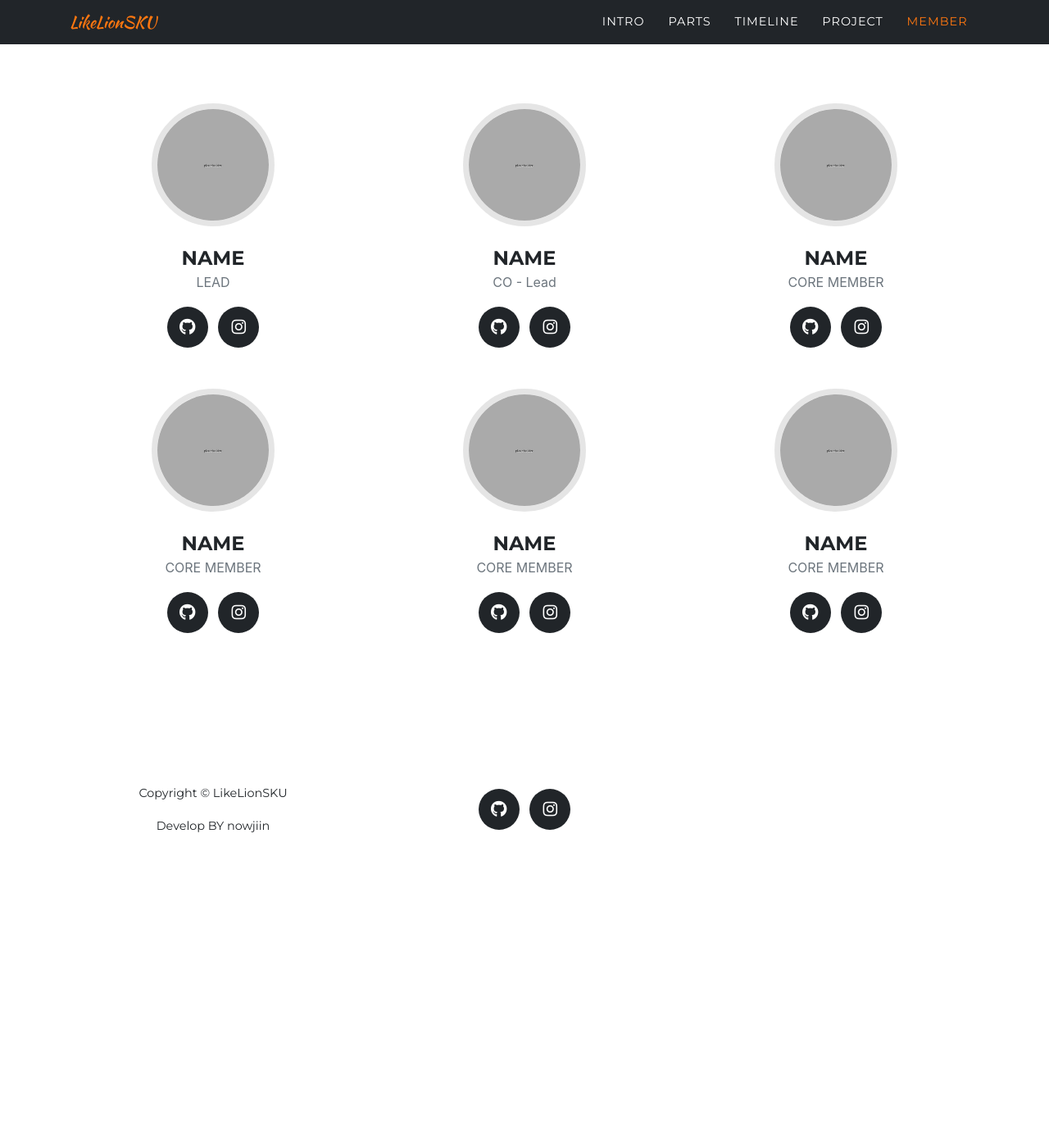
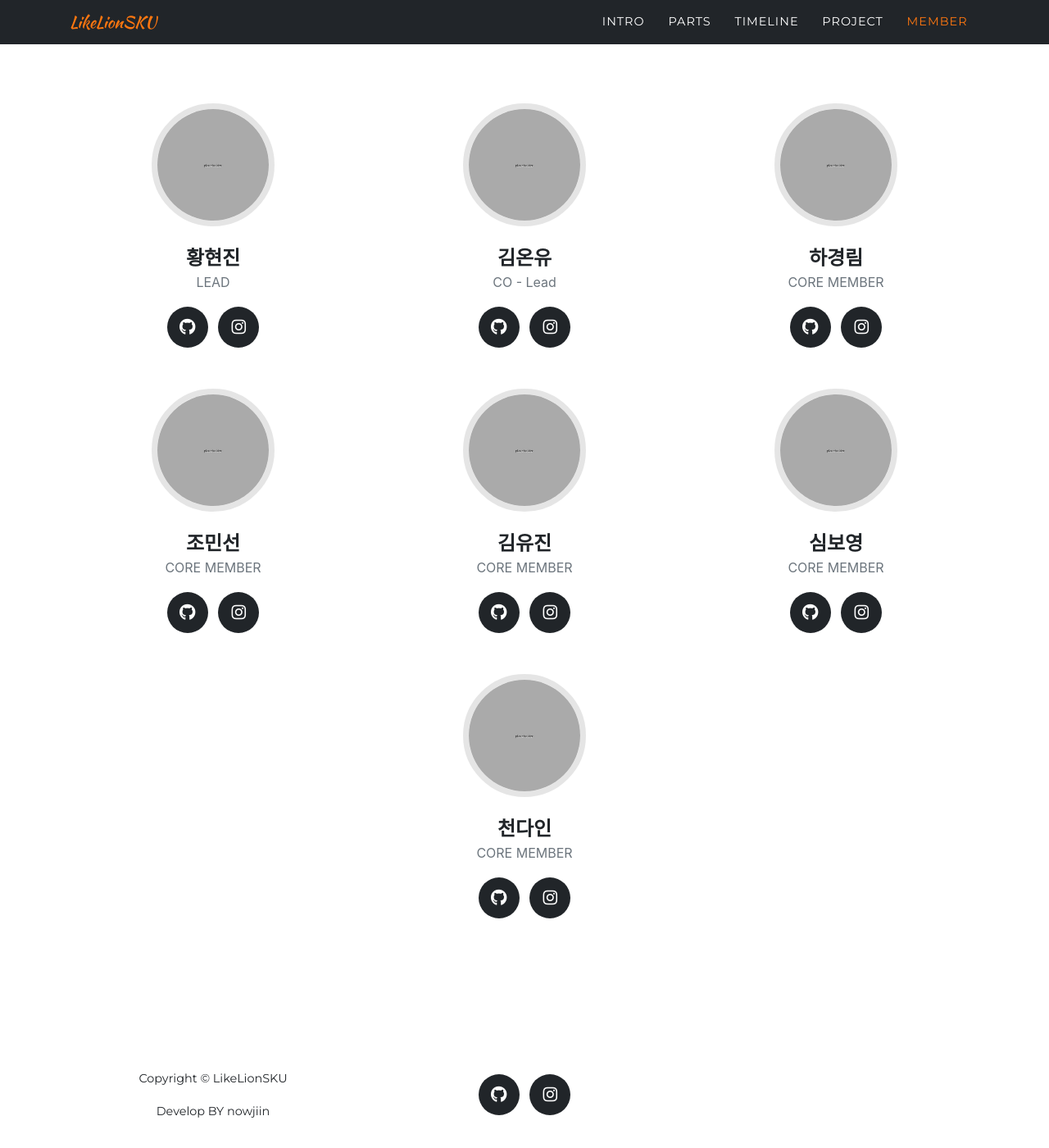
Before and after one commit to nowjiin/likelionsku.github.io, a Jekyll site: the page built from index.md, in a window 1280 px wide and 1400 px high, scrolled down 3960 px. Shown: the whole window at 82% size. Built offline with Jekyll 4.4.1, drawn with Linux system fonts in a browser that asks for light colours; some web fonts are replaced; before the commit the page ends 5012 px from its top, so only the background shows below that.

Commit message:
멤버 이름 추가

```diff
--- a/_data/sitetext.yml
+++ b/_data/sitetext.yml
@@ -79,7 +79,7 @@ en: &DEFAULT_EN
     subtext:
     section: team
     people:
-      - name: "NAME"
+      - name: "황현진"
         role: "LEAD"
         image: assets/img/team/500x500.jpg
         social:
@@ -87,7 +87,7 @@ en: &DEFAULT_EN
             icon: fab fa-github
           - url: https://instagram.com
             icon: fab fa-instagram
-      - name: "NAME"
+      - name: "김온유"
         role: "CO - Lead"
         image: assets/img/team/500x500.jpg
         social:
@@ -95,7 +95,7 @@ en: &DEFAULT_EN
             icon: fab fa-github
           - url: https://instagram.com
             icon: fab fa-instagram
-      - name: "NAME"
+      - name: "하경림"
         role: "CORE MEMBER"
         image: assets/img/team/500x500.jpg
         social:
@@ -103,7 +103,7 @@ en: &DEFAULT_EN
             icon: fab fa-github
           - url: https://instagram.com
             icon: fab fa-instagram
-      - name: "NAME"
+      - name: "조민선"
         role: "CORE MEMBER"
         image: assets/img/team/500x500.jpg
         social:
@@ -111,7 +111,7 @@ en: &DEFAULT_EN
             icon: fab fa-github
           - url: https://instagram.com
             icon: fab fa-instagram
-      - name: "NAME"
+      - name: "김유진"
         role: "CORE MEMBER"
         image: assets/img/team/500x500.jpg
         social:
@@ -119,7 +119,15 @@ en: &DEFAULT_EN
             icon: fab fa-github
           - url: https://instagram.com
             icon: fab fa-instagram
-      - name: "NAME"
+      - name: "심보영"
+        role: "CORE MEMBER"
+        image: assets/img/team/500x500.jpg
+        social:
+          - url: https://github.com
+            icon: fab fa-github
+          - url: https://instagram.com
+            icon: fab fa-instagram
+      - name: "천다인"
         role: "CORE MEMBER"
         image: assets/img/team/500x500.jpg
         social:
--- a/_sass/base/_page.scss
+++ b/_sass/base/_page.scss
@@ -42,7 +42,7 @@ h6 {
     font-style: italic;
     margin-bottom: 75px;
     text-transform: none;
-    color: #71BF44;
+    // color: #71BF44;
     @include serif-font;
   }
 }
```
